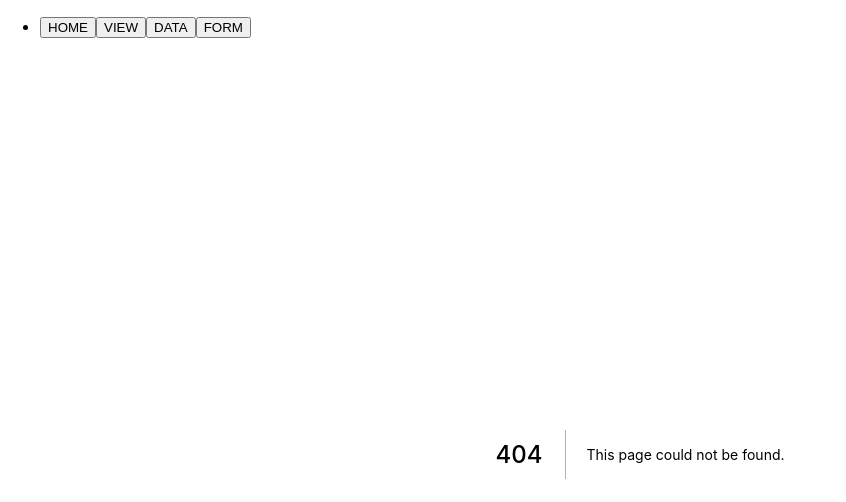
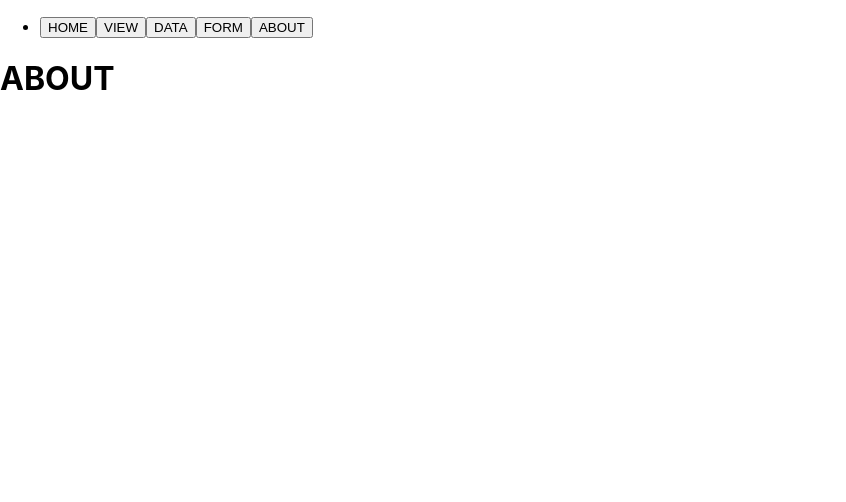
Before and after one commit to wakennedy/dps, a Next.js app: page /about in a window 1280 px wide. Before the commit this address had no page. Shown: the top 502 px of the page, without its empty margins (0-846 px from the left). Built offline with nearby package versions, Linux system fonts and the light colour scheme.

Commit message:
about route & nav

```diff
--- a/components/Navbar.js
+++ b/components/Navbar.js
@@ -18,6 +18,9 @@ export default function Navbar() {
           <Link href="/form">
             <button className="btn-logo">FORM</button>
           </Link>
+          <Link href="/about">
+            <button className="btn-logo">ABOUT</button>
+          </Link>
         </li>
       </ul>
     </nav>
--- /dev/null
+++ b/pages/about.tsx
@@ -0,0 +1,9 @@
+const About = () => {
+  return (
+    <div>
+      <h1>ABOUT</h1>
+    </div>
+  );
+};
+
+export default About;
```
